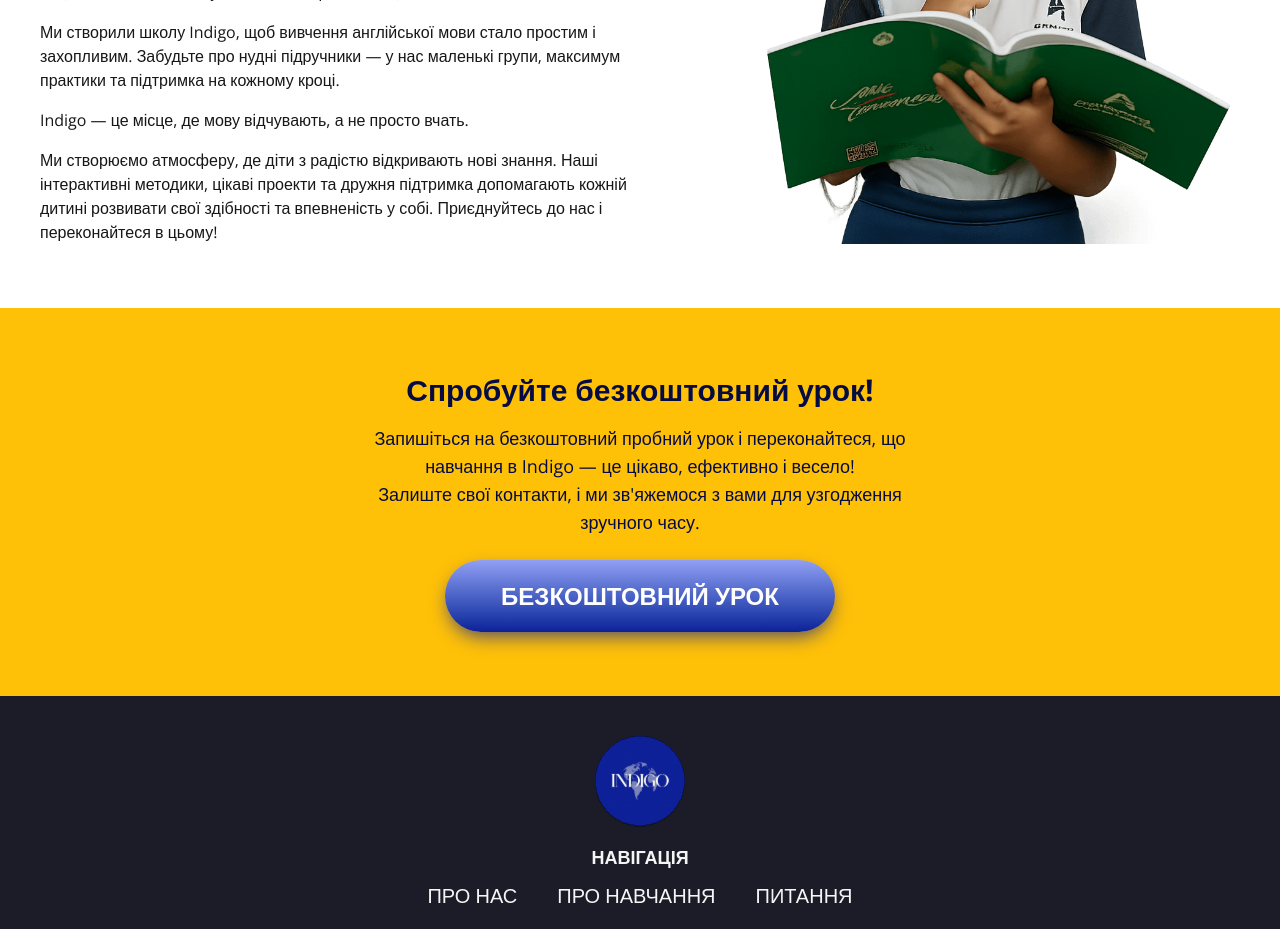
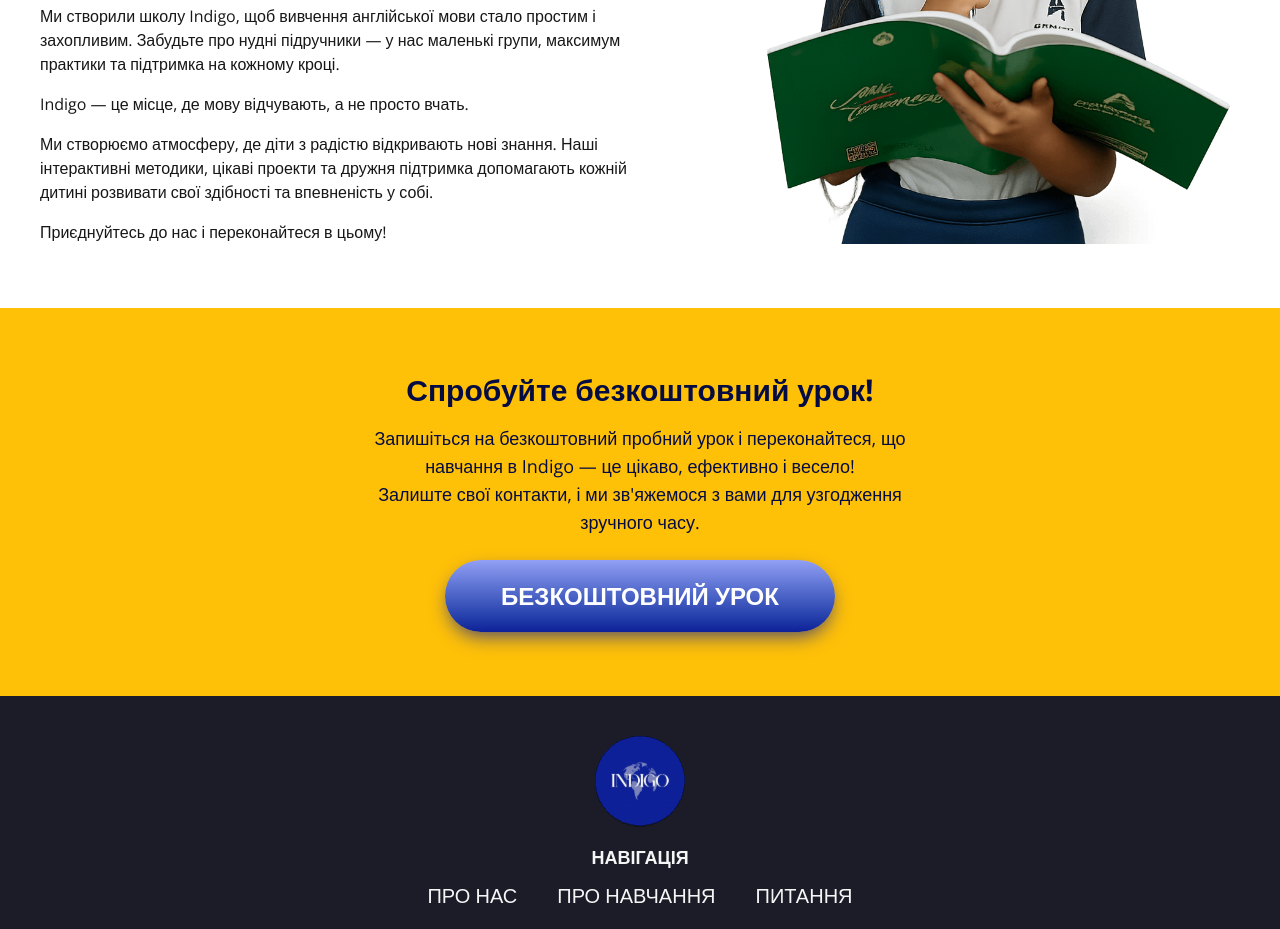
Before and after one commit to IraMira333/indigo-school, a Next.js app: page / in a window 1280 px wide. Shown: the part 2760-3689 px from the top of the page. Built offline with nearby package versions, Linux system fonts and the light colour scheme.

Commit message:
Update article.ts

```diff
--- a/src/components/data/article.ts
+++ b/src/components/data/article.ts
@@ -4,6 +4,7 @@
         "Так, навчання МОЖЕ бути не лише ефективним, а й захопливим!",
         "Ми створили школу Indigo, щоб вивчення англійської мови стало простим і захопливим. Забудьте про нудні підручники — у нас маленькі групи, максимум практики та підтримка на кожному кроці.",
         "Indigo — це місце, де мову відчувають, а не просто вчать.",
-        "Ми створюємо атмосферу, де діти з радістю відкривають нові знання. Наші інтерактивні методики, цікаві проекти та дружня підтримка допомагають кожній дитині розвивати свої здібності та впевненість у собі. Приєднуйтесь до нас і переконайтеся в цьому!",
+        "Ми створюємо атмосферу, де діти з радістю відкривають нові знання. Наші інтерактивні методики, цікаві проекти та дружня підтримка допомагають кожній дитині розвивати свої здібності та впевненість у собі.",
+        "Приєднуйтесь до нас і переконайтеся в цьому!",
     ],
 };
```
